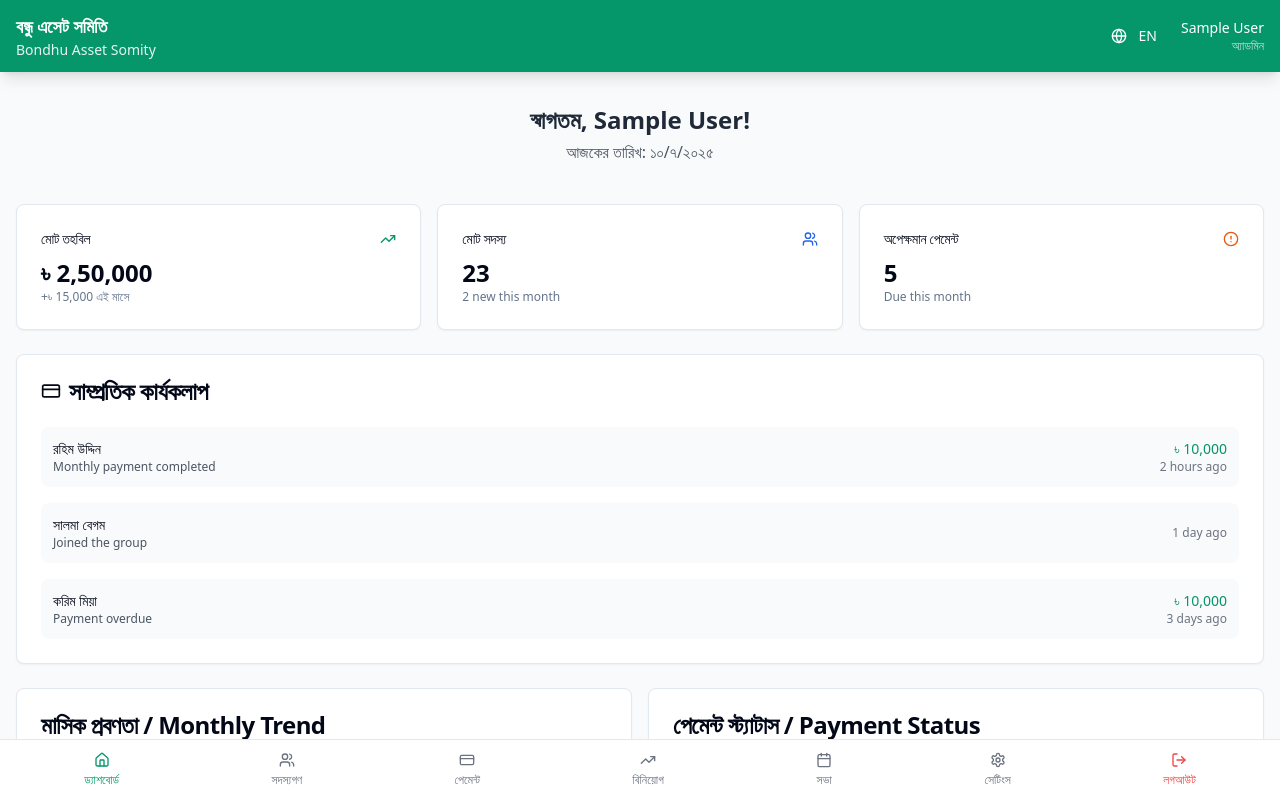
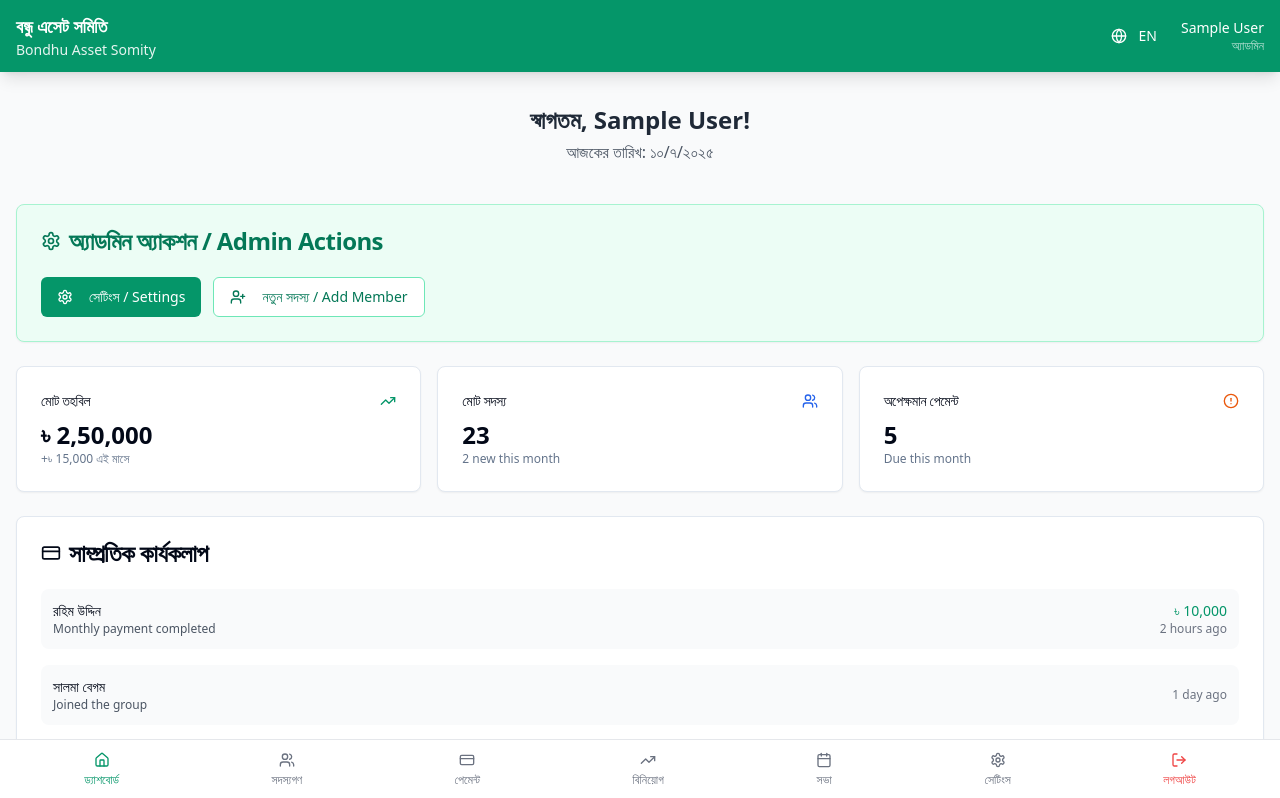
Before and after one commit to shaa2020/bondhu-asset-tracker-pro, a React (Vite) app: page / in a window 1280 px wide. Shown: the top 798 px of the page. Built offline with nearby package versions, Linux system fonts and the light colour scheme; sample sign-in values are in the browser's storage.

Commit message:
Fix: Ensure changes are visible
The user reported that they can't see any changes. This commit likely addresses that issue.

```diff
--- a/src/pages/Dashboard.tsx
+++ b/src/pages/Dashboard.tsx
@@ -1,13 +1,15 @@
 
 import React from 'react';
 import { Card, CardContent, CardDescription, CardHeader, CardTitle } from '@/components/ui/card';
-import { TrendingUp, Users, CreditCard, AlertCircle } from 'lucide-react';
+import { Button } from '@/components/ui/button';
+import { TrendingUp, Users, CreditCard, AlertCircle, Settings, UserPlus } from 'lucide-react';
 import { useLanguage } from '@/contexts/LanguageContext';
 import { useAuth } from '@/contexts/AuthContext';
+import { Link } from 'react-router-dom';
 
 const Dashboard = () => {
   const { t } = useLanguage();
-  const { user } = useAuth();
+  const { user, isAdmin } = useAuth();
 
   const stats = [
     {
@@ -45,6 +47,34 @@ const Dashboard = () => {
         <h1 className="text-2xl font-bold text-gray-800">{t('welcome')}, {user?.name}!</h1>
         <p className="text-gray-600 mt-1">আজকের তারিখ: {new Date().toLocaleDateString('bn-BD')}</p>
       </div>
+
+      {/* Admin Quick Actions */}
+      {isAdmin && (
+        <Card className="bg-emerald-50 border-emerald-200">
+          <CardHeader>
+            <CardTitle className="flex items-center gap-2 text-emerald-700">
+              <Settings className="h-5 w-5" />
+              অ্যাডমিন অ্যাকশন / Admin Actions
+            </CardTitle>
+          </CardHeader>
+          <CardContent>
+            <div className="flex gap-3 flex-wrap">
+              <Link to="/settings">
+                <Button className="bg-emerald-600 hover:bg-emerald-700 text-white">
+                  <Settings className="h-4 w-4 mr-2" />
+                  সেটিংস / Settings
+                </Button>
+              </Link>
+              <Link to="/members">
+                <Button variant="outline" className="border-emerald-300 text-emerald-700 hover:bg-emerald-50">
+                  <UserPlus className="h-4 w-4 mr-2" />
+                  নতুন সদস্য / Add Member
+                </Button>
+              </Link>
+            </div>
+          </CardContent>
+        </Card>
+      )}
 
       <div className="grid grid-cols-1 md:grid-cols-3 gap-4">
         {stats.map((stat, index) => (
```
